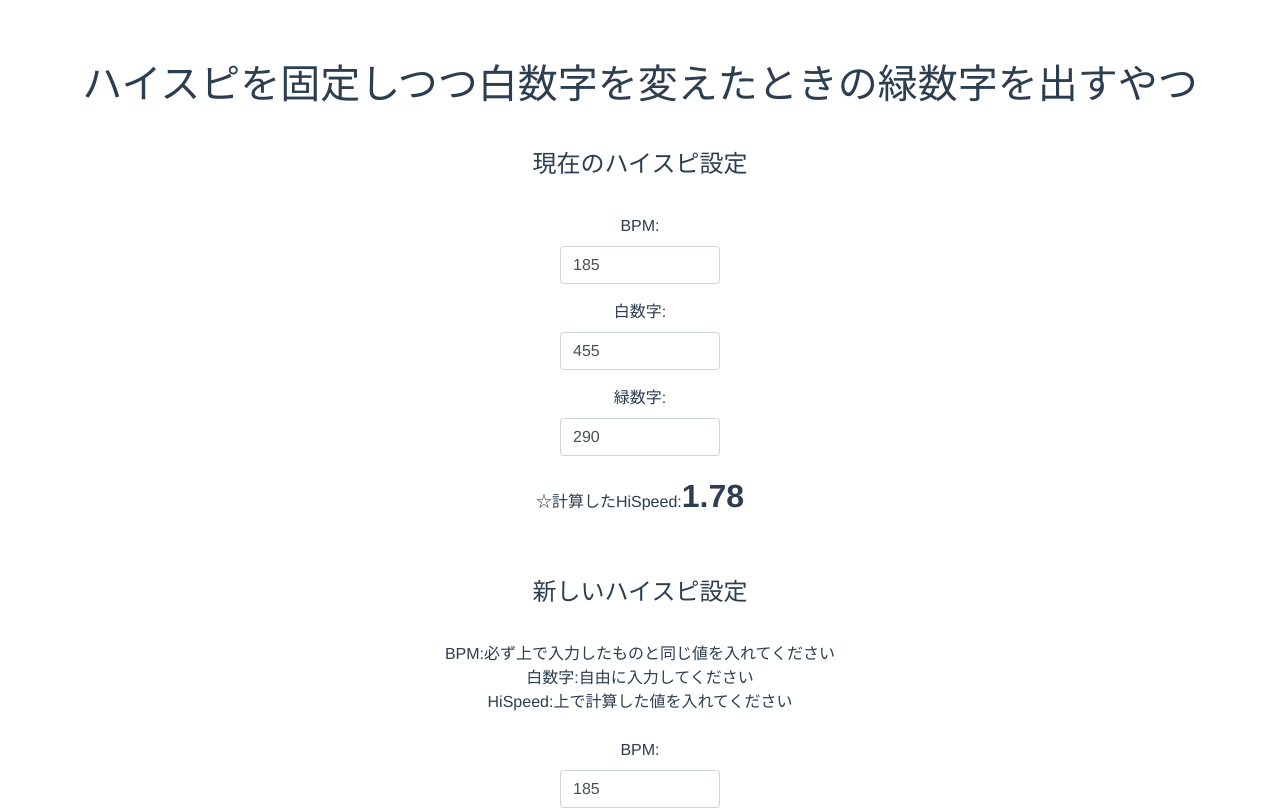
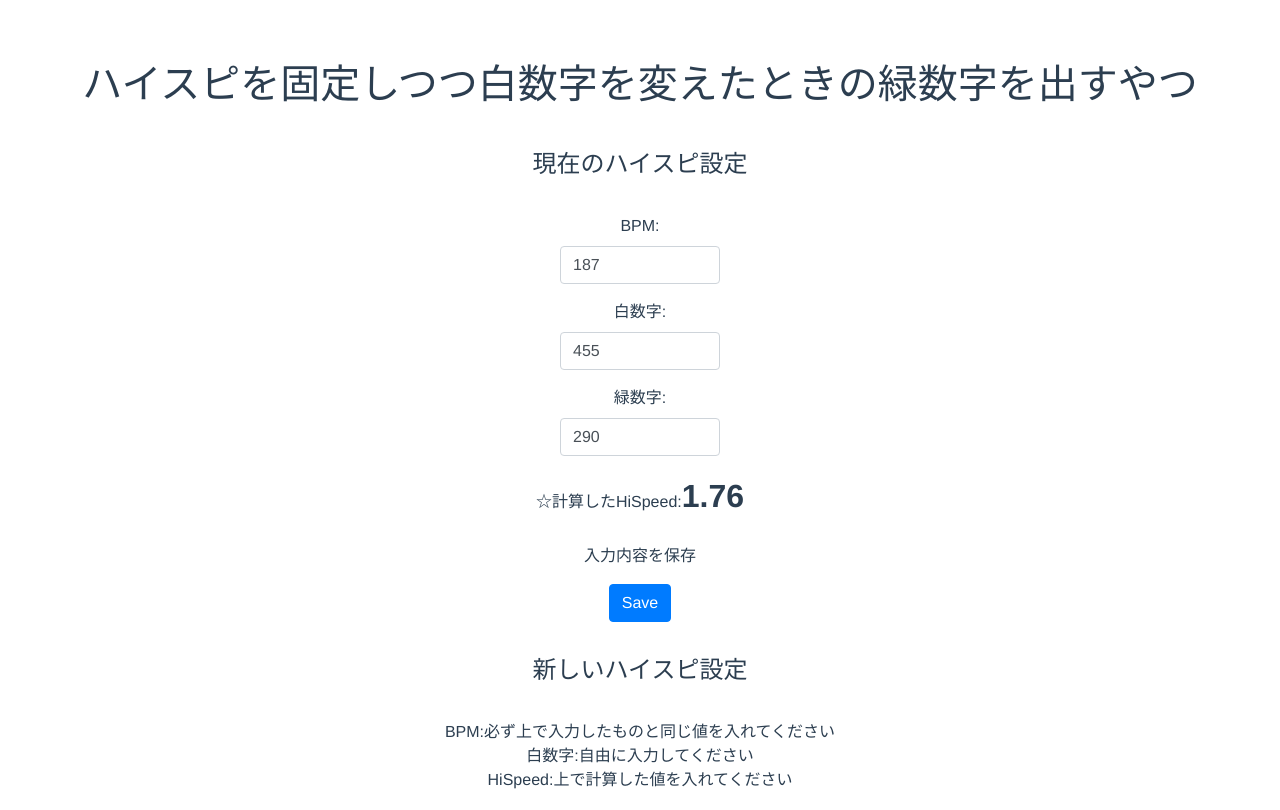
Before and after one commit to sss-szk/hispeed-calc, a Vue app: page / in a window 1280 px wide. Shown: the top 810 px of the page. Built offline with nearby package versions, Linux system fonts and the light colour scheme.

Commit message:
フォームの初期値をクッキーに保存できるように修正

```diff
--- a/package.json
+++ b/package.json
@@ -1,6 +1,6 @@
 {
   "name": "hispeed-calc",
-  "version": "0.1.0",
+  "version": "1.1.0",
   "private": true,
   "scripts": {
     "serve": "vue-cli-service serve",
@@ -10,11 +10,13 @@
   "dependencies": {
     "bootstrap-vue": "^2.23.1",
     "core-js": "^3.8.3",
+    "js-cookie": "^3.0.5",
     "vue": "^3.2.13"
   },
   "devDependencies": {
     "@babel/core": "^7.12.16",
     "@babel/eslint-parser": "^7.12.16",
+    "@types/js-cookie": "^3.0.6",
     "@vue/cli-plugin-babel": "~5.0.0",
     "@vue/cli-plugin-eslint": "~5.0.0",
     "@vue/cli-service": "~5.0.0",
--- a/src/App.vue
+++ b/src/App.vue
@@ -2,6 +2,9 @@
   <h1>ハイスピを固定しつつ白数字を変えたときの緑数字を出すやつ</h1>
   <label class="subtitle">現在のハイスピ設定</label>
   <HispeedCalculator v-model:bpm="bpm" v-model:white="white" v-model:green="green"></HispeedCalculator>
+  <p>入力内容を保存</p>
+  <button type="button" class="btn btn-primary" @click="saveToCookies">Save</button>
+  <br class="button" />
   <label class="subtitle">新しいハイスピ設定</label>
   <GreenCalculator v-model:bpm="bpm"></GreenCalculator>
 </template>
@@ -9,6 +12,7 @@
 <script>
 import HispeedCalculator from './components/HispeedCalculator.vue'
 import GreenCalculator from './components/GreenCalculator.vue';
+import Cookies from 'js-cookie';
 
 export default {
   name: 'App',
@@ -19,11 +23,30 @@ export default {
   data: function(){
     return {
       // フォーム初期値
-      bpm: 185,
+      bpm: 187,
       white: 455,
       green: 290
     }
   },
+  methods: {
+    saveToCookies() {
+      Cookies.set('bpm', this.bpm, { expires: 30 });
+      Cookies.set('white', this.white, { expires: 30 });
+      Cookies.set('green', this.green, { expires: 30 });
+    },
+    loadFromCookies() {
+      const savedBpm = Cookies.get('bpm');
+      const savedWhite = Cookies.get('white');
+      const savedGreen = Cookies.get('green');
+
+      if (savedBpm !== undefined) this.bpm = parseInt(savedBpm);
+      if (savedWhite !== undefined) this.white = parseInt(savedWhite);
+      if (savedGreen !== undefined) this.green = parseInt(savedGreen);
+    },
+  },
+  mounted(){
+    this.loadFromCookies();
+  }
 }
 </script>
 
--- a/src/components/GreenCalculator.vue
+++ b/src/components/GreenCalculator.vue
@@ -25,14 +25,14 @@
 
       <div class="row justify-content-center">
         <div class="col-md-2 mb-3">
-          <label for="green">☆HiSpeed:</label>
+          <label for="hispeed">☆HiSpeed:</label>
           <input type="number" step="0.01" class="form-control" id="green" v-model="hispeed" />
         </div>
       </div>
 
       <div class="row justify-content-center">
         <div class="col-md-3 mb-3">
-          <label for="hispeed">☆計算した緑数字:</label>
+          <label for="green">☆計算した緑数字:</label>
           <label class="big-bold-green">{{ Math.ceil(this.green) }}</label>
         </div>
       </div>
```
Also changed, not shown: 1 other file (tests, documents, lock files or other folders).
